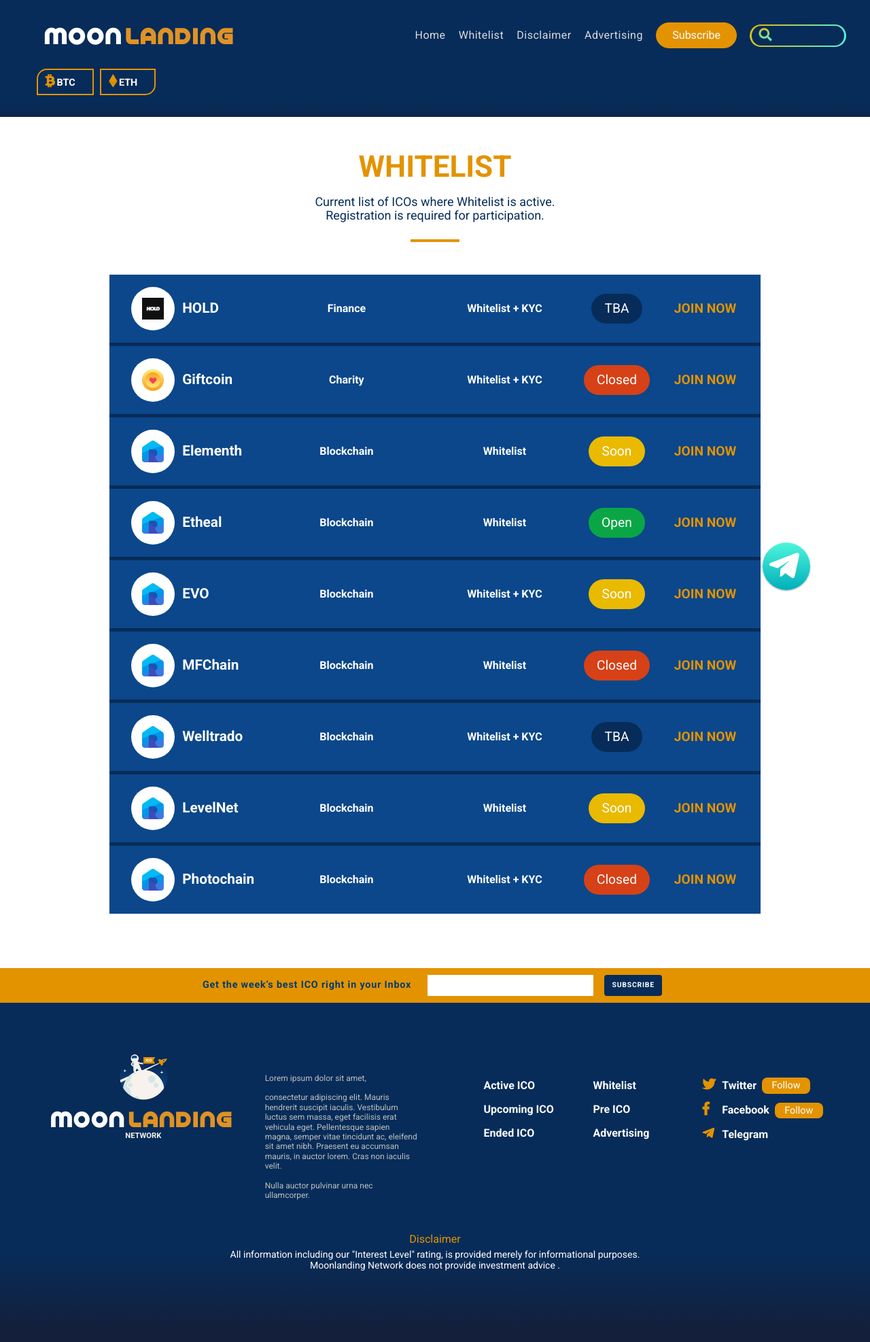
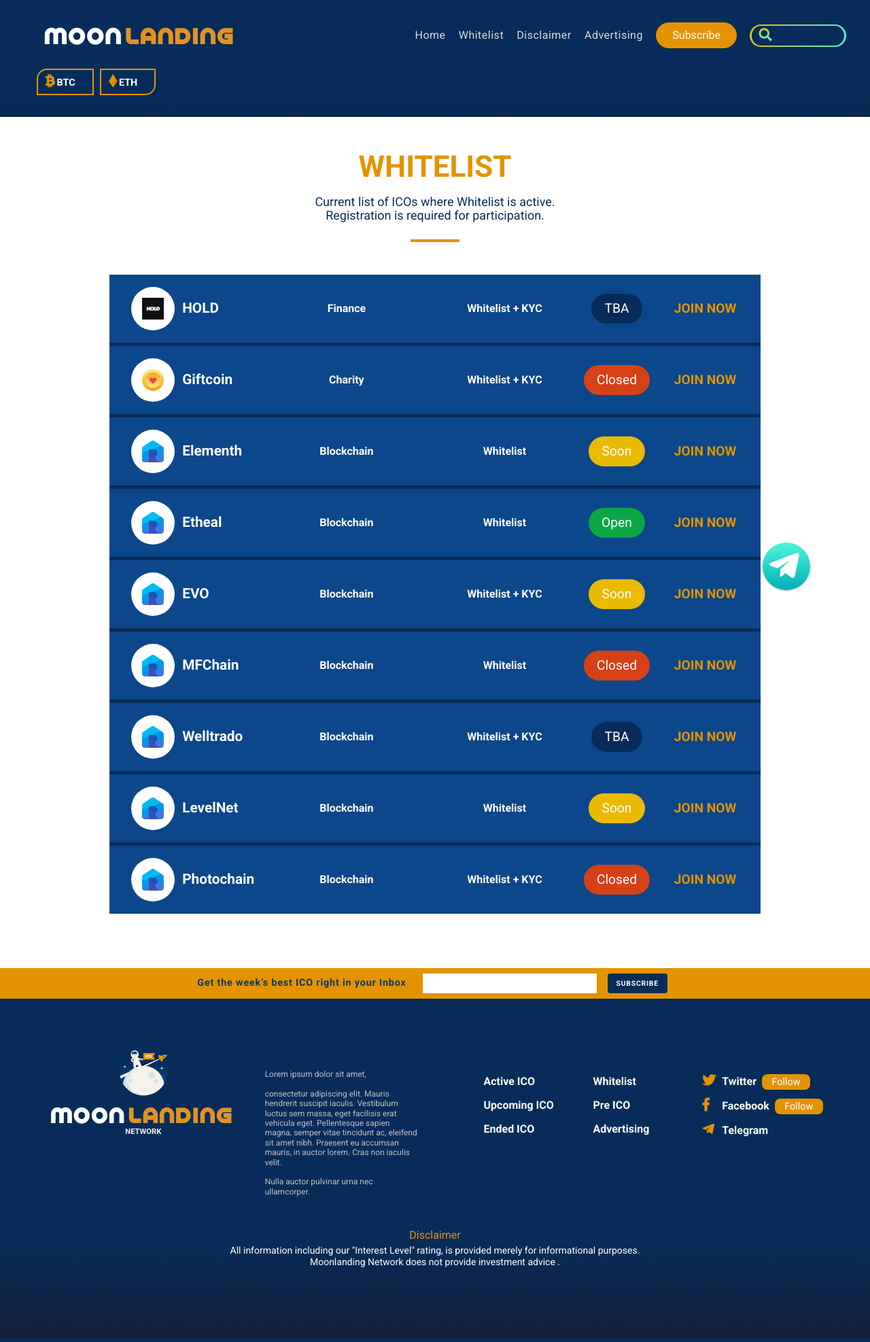
Before and after one commit to moonlandingnetwork/moonlandingnetwork.github.io, a Jekyll site: the page built from whitelist.html, in a window 1280 px wide. Shown: the whole page at 68% size. Built offline with Jekyll 4.4.1, drawn with Linux system fonts in a browser that asks for light colours; cached includes are drawn as plain includes; nearby versions of some CDN libraries; comment, search, counter and statistics services are not loaded.

Commit message:
Integrated Bottombanner Subscibe form to Mailchimp

```diff
--- a/css/style.css
+++ b/css/style.css
@@ -314,8 +314,8 @@ select {
 .per-icon{
     cursor: pointer;
     margin: 0 auto;
-    height: 3.8rem;
-    width: 3.8rem;
+    height: 3.4rem;
+    width: 3.4rem;
     border-radius: 50%;
     display: flex;
     justify-content: center;
@@ -327,6 +327,9 @@ select {
     padding: 0.7rem;
     box-shadow: 0 1px 3px rgba(0,0,0,0.12), 0 1px 2px rgba(0,0,0,0.24);
     transition: all 0.3s cubic-bezier(.25,.8,.25,1);
+}
+.per-icon:hover{
+    box-shadow: 0 10px 20px rgba(0,0,0,0.19), 0 6px 6px rgba(0,0,0,0.23);
 }
 .per-icon.big{
     width: 3rem;
@@ -979,7 +982,7 @@ nav input::placeholder {
 
 /* ICO Promo Banner */
 .ico-promo-banner{
-    padding: 0.1rem 0;
+    padding: 0.5rem 0;
     display: flex;
     justify-content: center;
     align-items: center;
@@ -1003,8 +1006,14 @@ nav input::placeholder {
     width: 15rem;
     outline: none;
     border: none;
-}
-
+    padding: 0 0.5rem;
+}
+.ico-promo-banner input[type="submit"]{
+    width: 5.5rem;
+    display: flex;
+    justify-content: center;
+
+}
 /* Footer */
 footer{
     display: flex;
--- a/whitelist.html
+++ b/whitelist.html
@@ -85,8 +85,10 @@ title: Whitelist  | Moonlanding Network
 </div>
 
 
-<div class="ico-promo-banner">
+<form action="https://network.us18.list-manage.com/subscribe/post" method="POST" class="ico-promo-banner">
     <h4>Get the week’s best ICO right in your Inbox</h4>
-    <input type="text">
-    <button class="btn std">Subscribe</button>
-</div>
+    <input type="hidden" name="u" value="2ce60cfaa1d59af941dc65248">
+    <input type="hidden" name="id" value="93c42b0c4d">
+    <input name="MERGE0" id="MERGE0" type="email">
+    <input type="submit" class="btn std" value="Subscribe"></input>
+</form>
```
